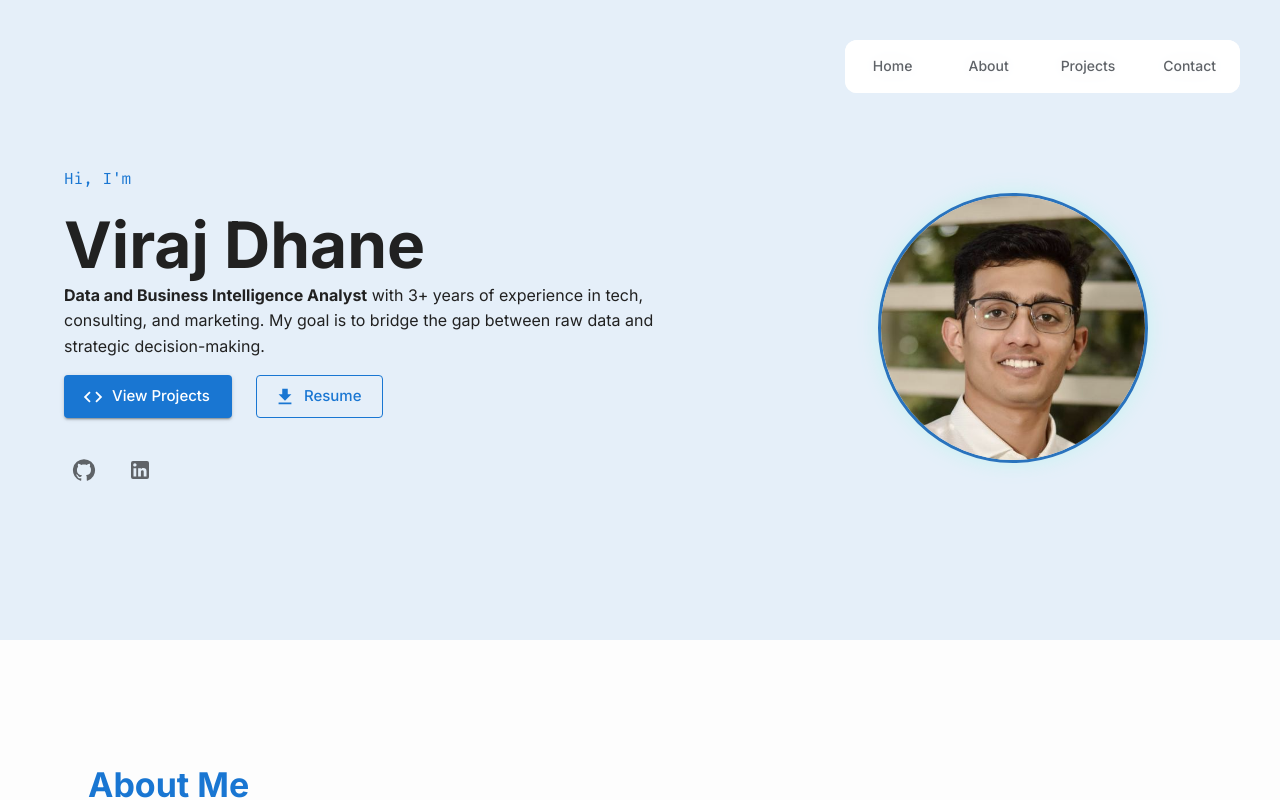
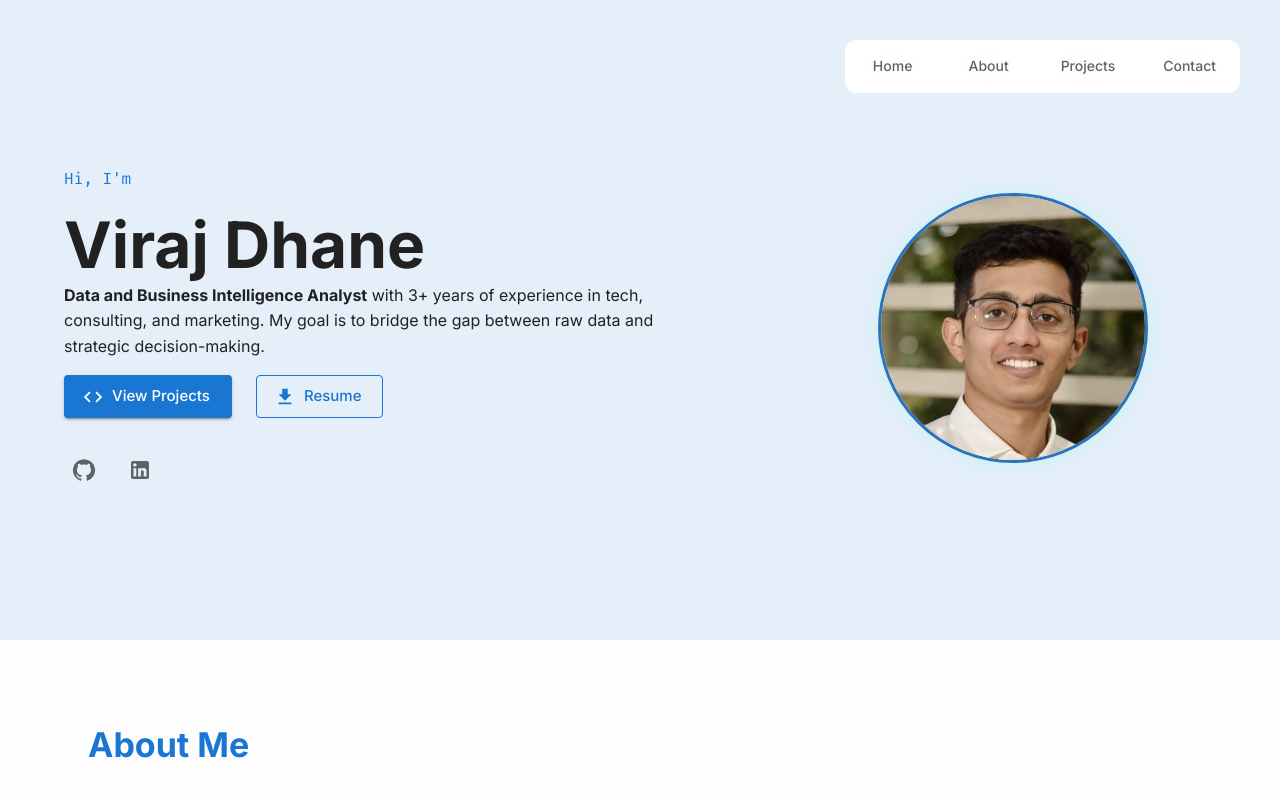
Before and after one commit to viraj-dhane/viraj-dhane.github.io, a React (Vite) app: page / in a window 1280 px wide. Shown: the top 800 px of the page. Built offline with nearby package versions, Linux system fonts and the light colour scheme.

Commit message:
Lesser scrolls

```diff
--- a/src/App.tsx
+++ b/src/App.tsx
@@ -28,13 +28,13 @@ const globalStyles = {
     display: "flex",
     alignItems: "center",
     scrollMarginTop: "56px", // Account for mobile header
-    padding: "0 0 80px", // Remove top padding, keep bottom padding
+    padding: "0 0 40px", // Reduced bottom padding from 80px to 40px
     "& > *": {
       width: "100%",
     },
     // Ensure proper spacing for mobile devices
     "@media (max-width: 600px)": {
-      paddingTop: "20px",
+      paddingTop: "10px", // Reduced from 20px to 10px
     },
   },
   // Fix text alignment globally
```
